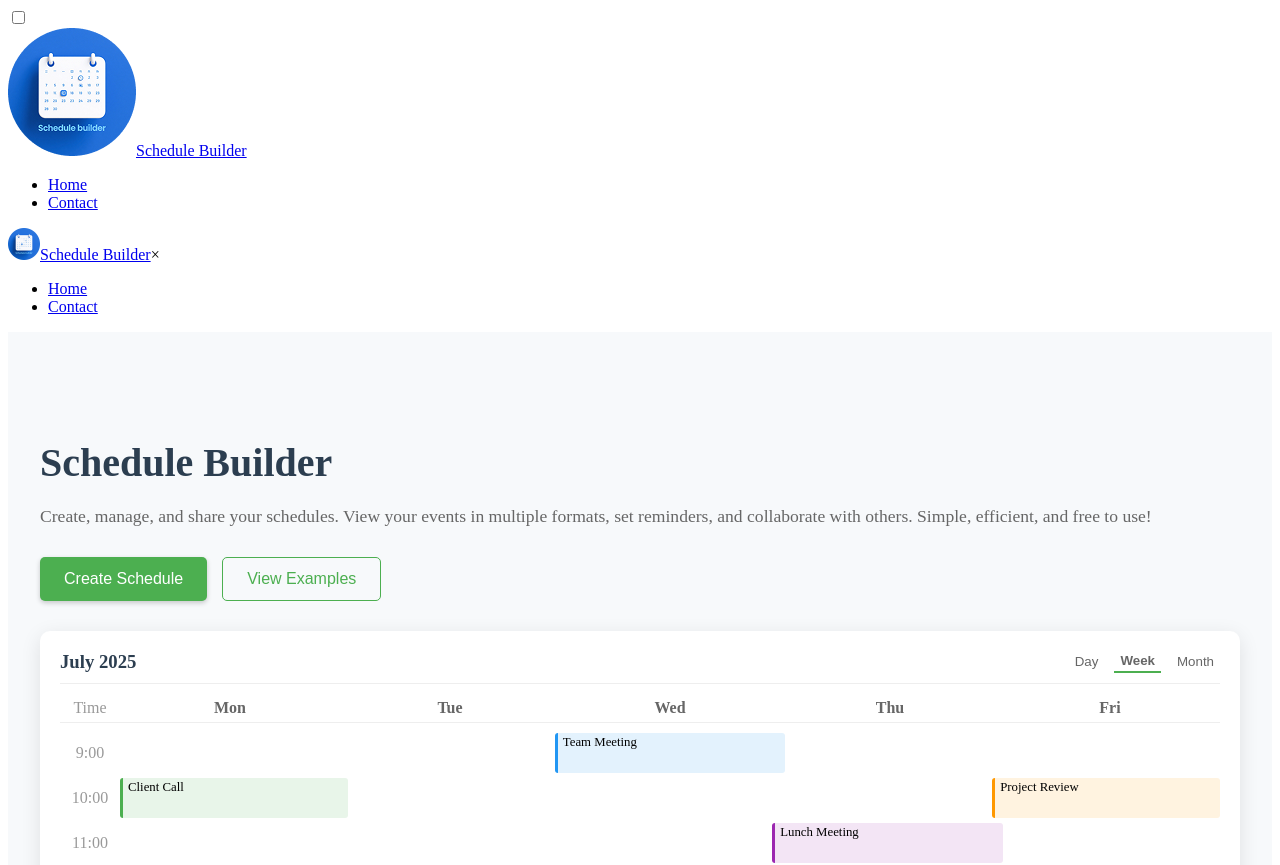
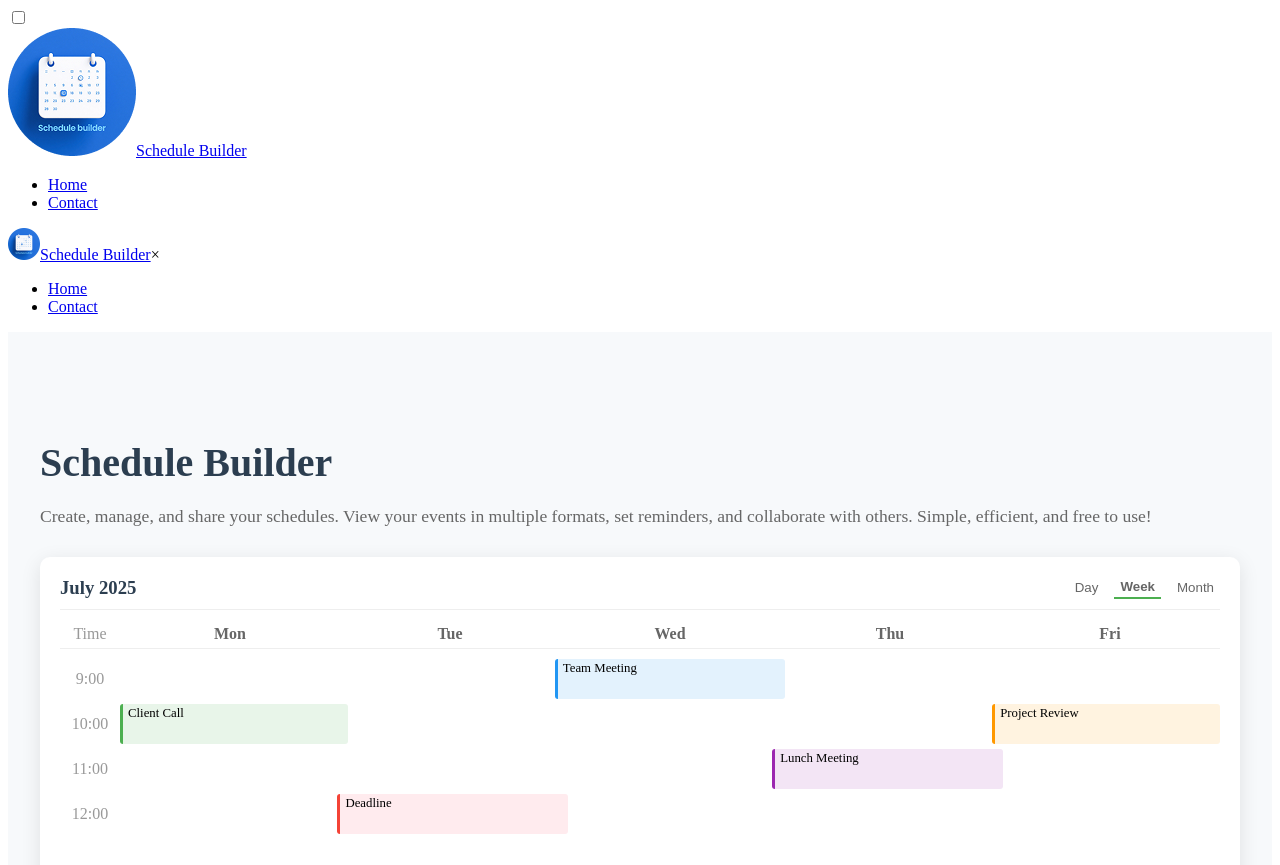
Before and after one commit to jpdong/ScheduleBuilder, a Next.js app: page /ScheduleBuilderPage in a window 1280 px wide. Shown: the top 865 px of the page. Built offline with nearby package versions, Linux system fonts and the light colour scheme.

Commit message:
fix:去掉没反应的按钮

```diff
--- a/src/components/schedule-builder/client/ResponsiveHero.tsx
+++ b/src/components/schedule-builder/client/ResponsiveHero.tsx
@@ -40,38 +40,7 @@ const ResponsiveHero: React.FC = () => {
           }}>
             Create, manage, and share your schedules. View your events in multiple formats, set reminders, and collaborate with others. Simple, efficient, and free to use!
           </p>
-          <div style={{
-            display: 'flex',
-            justifyContent: isMobile ? 'center' : 'flex-start',
-            gap: '15px',
-            marginBottom: '30px'
-          }}>
-            <button style={{
-              backgroundColor: '#4CAF50',
-              color: 'white',
-              border: 'none',
-              padding: '12px 24px',
-              borderRadius: '5px',
-              fontSize: '1rem',
-              cursor: 'pointer',
-              boxShadow: '0 2px 5px rgba(0,0,0,0.2)',
-              transition: 'all 0.3s ease'
-            }}>
-              Create Schedule
-            </button>
-            <button style={{
-              backgroundColor: 'transparent',
-              color: '#4CAF50',
-              border: '1px solid #4CAF50',
-              padding: '12px 24px',
-              borderRadius: '5px',
-              fontSize: '1rem',
-              cursor: 'pointer',
-              transition: 'all 0.3s ease'
-            }}>
-              View Examples
-            </button>
-          </div>
+
         </Column>
         <Column xs={24} md={12}>
           <div style={{
```
